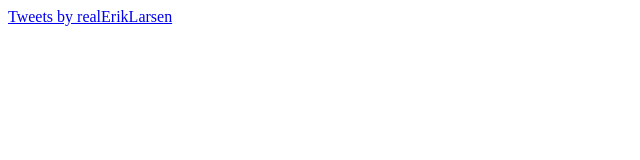
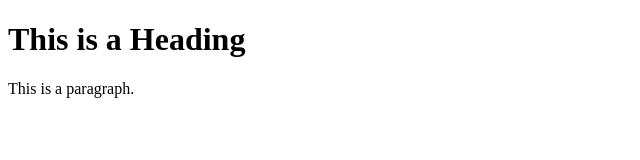
Before and after one commit to N9000V/n9000v.github.io, a plain HTML site: page index.html in a window 1280 px wide. Shown: the whole page, without its empty margins (0-640 px from the left). Drawn offline with Linux system fonts and the light colour scheme.

Commit message:
Update index.html

```diff
--- a/index.html
+++ b/index.html
@@ -1 +1,12 @@
-<a class="twitter-timeline" href="https://twitter.com/realErikLarsen?ref_src=twsrc%5Etfw">Tweets by realErikLarsen</a> <script async src="https://platform.twitter.com/widgets.js" charset="utf-8"></script>
+<!DOCTYPE html>
+<html>
+<head>
+<title>Page Title</title>
+</head>
+<body>
+
+<h1>This is a Heading</h1>
+<p>This is a paragraph.</p>
+
+</body>
+</html>
```
